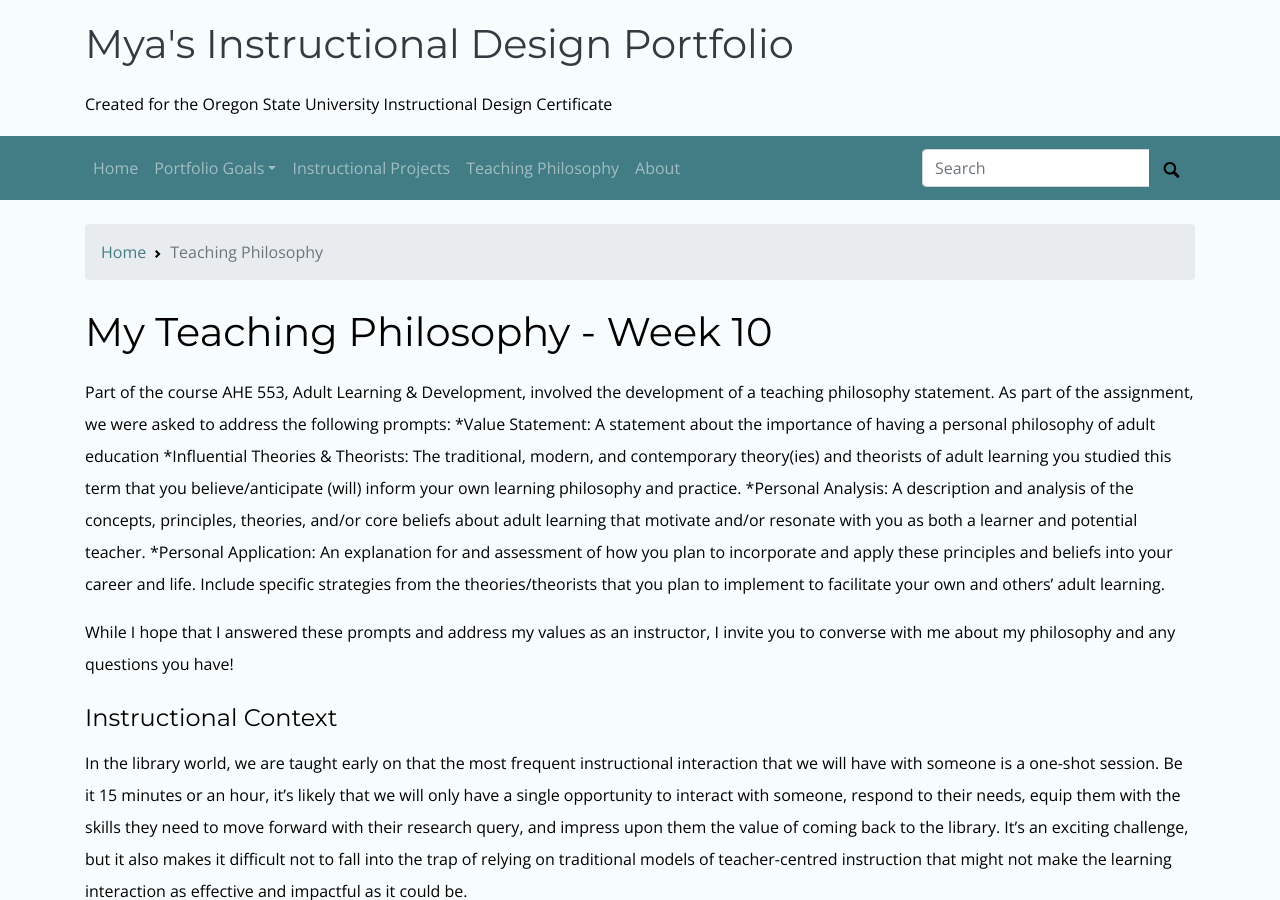
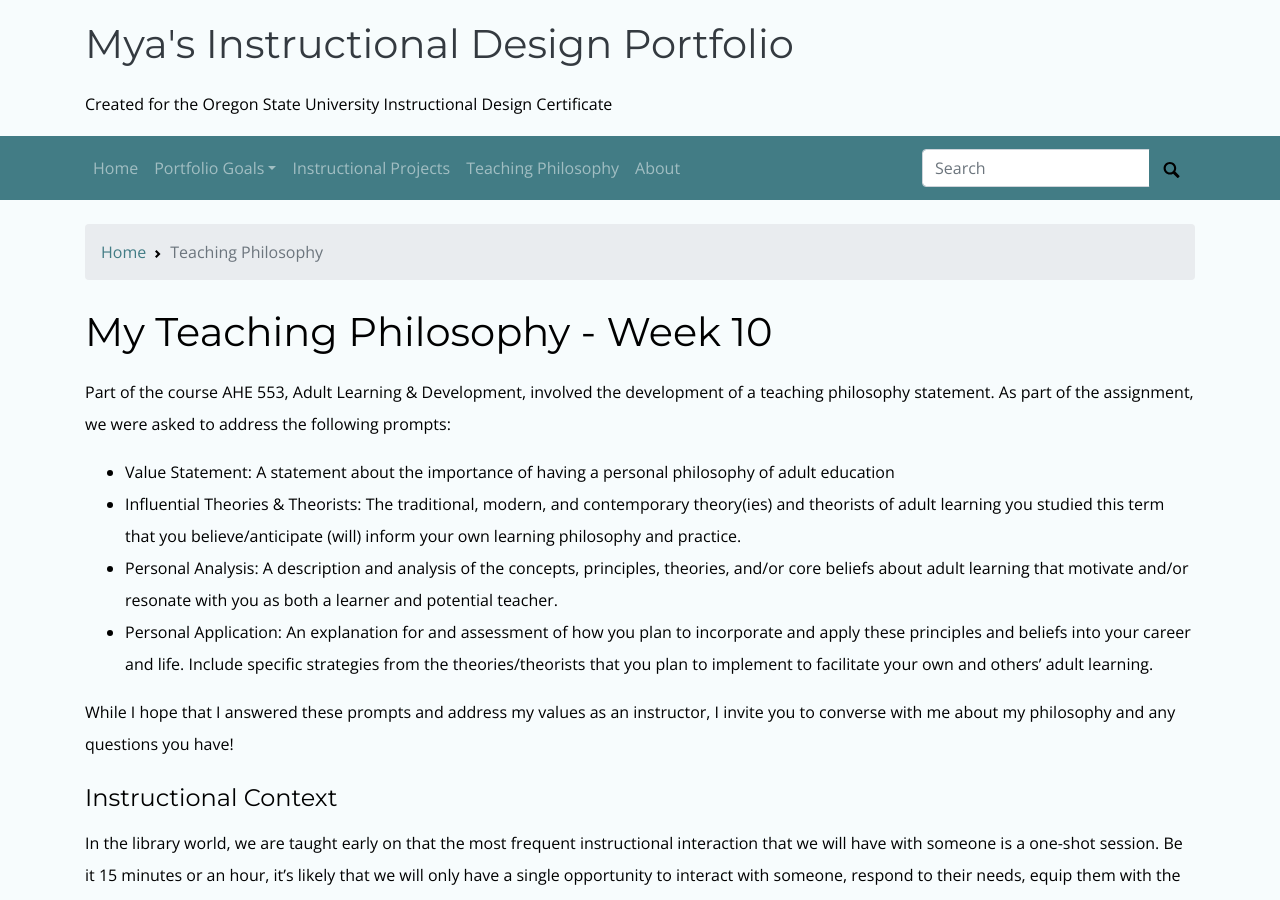
Before and after one commit to mxballin/instructional-design, a Jekyll site: the page built from pages/teachingphilosophy.md, in a window 1280 px wide and 900 px high. Built offline with Jekyll 4.4.1, drawn with Linux system fonts in a browser that asks for light colours; some web fonts are replaced.

```diff
--- a/pages/teachingphilosophy.md
+++ b/pages/teachingphilosophy.md
@@ -17,10 +17,11 @@ permalink: /teachingphilosophy.html
 # My Teaching Philosophy - Week 10
 
 Part of the course AHE 553, Adult Learning & Development, involved the development of a teaching philosophy statement. As part of the assignment, we were asked to address the following prompts:
-*Value Statement: A statement about the importance of having a personal philosophy of adult education
-*Influential Theories & Theorists: The traditional, modern, and contemporary theory(ies) and theorists of adult learning you studied this term that you believe/anticipate (will) inform your own learning philosophy and practice.
-*Personal Analysis: A description and analysis of the concepts, principles, theories, and/or core beliefs about adult learning that motivate and/or resonate with you as both a learner and potential teacher.
-*Personal Application: An explanation for and assessment of how you plan to incorporate and apply these principles and beliefs into your career and life. Include specific strategies from the theories/theorists that you plan to implement to facilitate your own and others’ adult learning.
+
+- Value Statement: A statement about the importance of having a personal philosophy of adult education
+- Influential Theories & Theorists: The traditional, modern, and contemporary theory(ies) and theorists of adult learning you studied this term that you believe/anticipate (will) inform your own learning philosophy and practice.
+- Personal Analysis: A description and analysis of the concepts, principles, theories, and/or core beliefs about adult learning that motivate and/or resonate with you as both a learner and potential teacher.
+- Personal Application: An explanation for and assessment of how you plan to incorporate and apply these principles and beliefs into your career and life. Include specific strategies from the theories/theorists that you plan to implement to facilitate your own and others’ adult learning.
 
 While I hope that I answered these prompts and address my values as an instructor, I invite you to converse with me about my philosophy and any questions you have!
 
```
